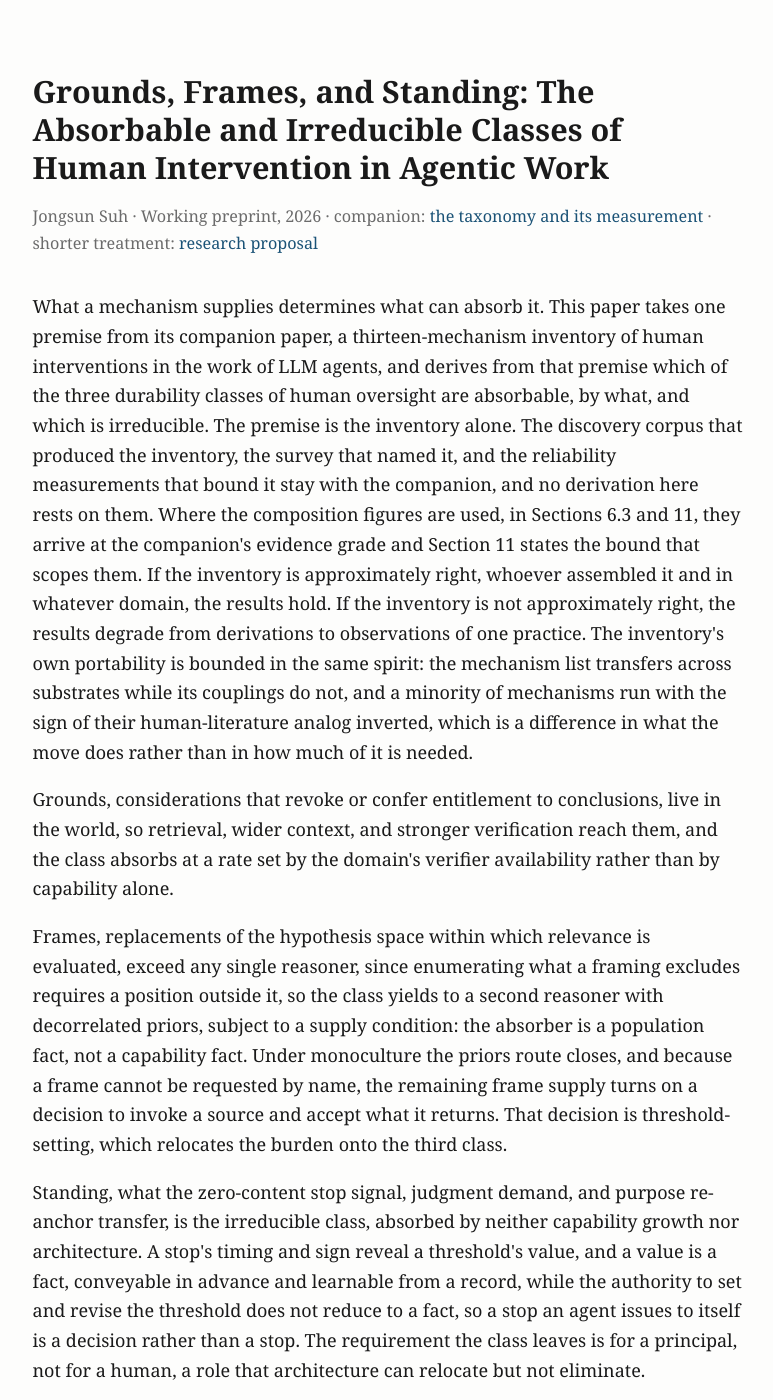
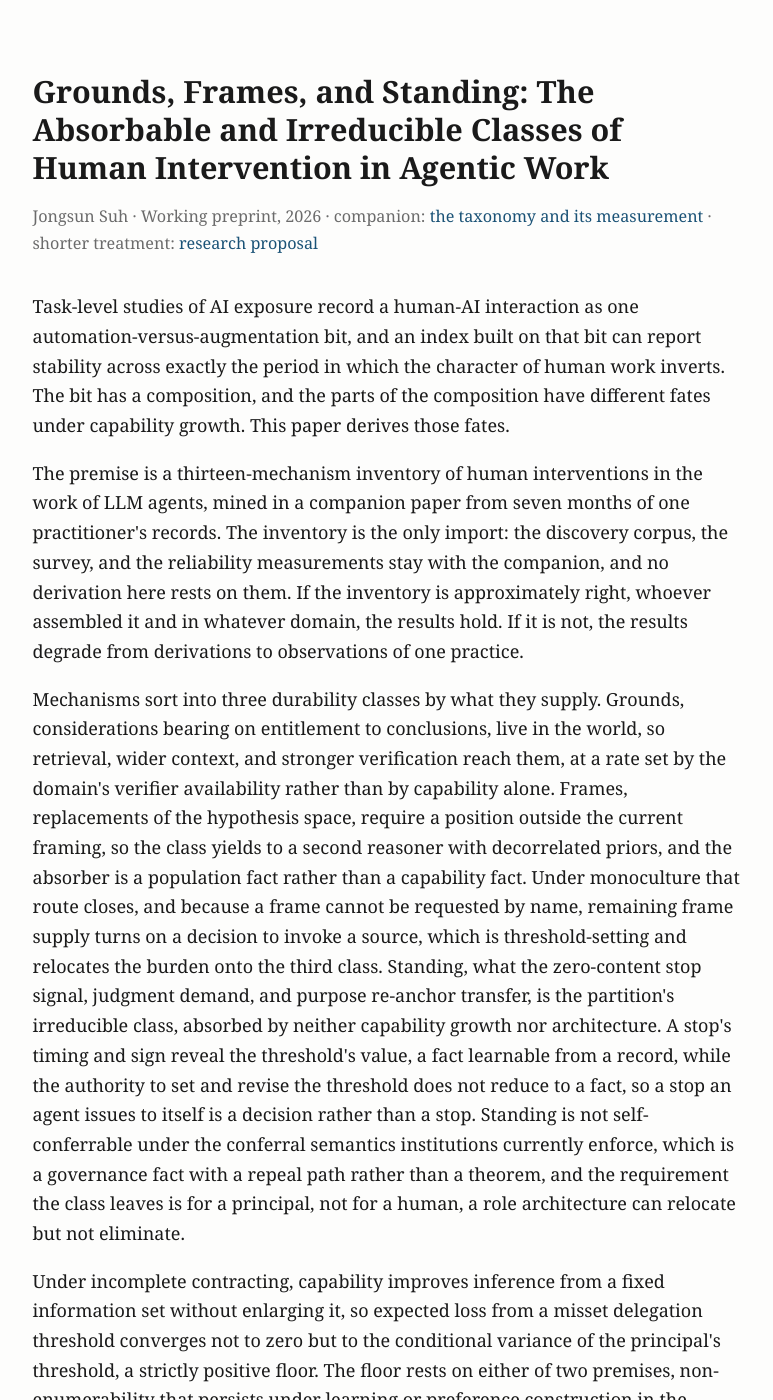
Before and after one commit to MajorLift/blog, a Jekyll site: the page built from papers/grounds-frames-standing.md, in a window 1280 px wide and 1400 px high. Shown: the whole window, without its empty margins (252-1025 px from the left). Built offline with Jekyll 4.4.1, drawn with Linux system fonts in a browser that asks for light colours; some of the changed text lies outside the part shown.

Commit message:
Both papers to their restructured builds
Taxonomy v1.6, durability v3.8. An audit found the content sound and the
packaging failing, so both abstracts were rebuilt without changing a claim.
The taxonomy paper now leads on the deliverable-directed family and carries
the reliability sample split and the coverage correction. The durability paper
leads on exposure-bit blindness, with the three-class partition demoted to its
third paragraph since it maps term for term onto ordinary intuition.

Two sections that claimed formal apparatus and delivered none are renamed and
restated as prose. Page abstracts re-mirrored verbatim from source; version
DOIs and PDFs updated.

```diff
--- a/papers/epistemic-content-taxonomy.md
+++ b/papers/epistemic-content-taxonomy.md
@@ -15,19 +15,19 @@ citation:
 <p class="post-meta">Jongsun Suh · Working preprint, 2026 · companion: <a href="{{ '/papers/grounds-frames-standing/' | relative_url }}">what the inventory entails about durability</a></p>
 
 <p>
-What do humans supply when they intervene in an AI agent's work? The field cannot say, because its records register every correction as one undifferentiated event. In the largest published analysis of agentic coding, 91.49% of failure resolutions required explicit user correction, and the finest-grained published taxonomy of that traffic splits it into correction, rejection, and failure report, which is three degrees of disagreement and zero degrees of content. Existing schemes index interventions by timing, authority, granularity, defect class, or interaction state, but none indexes what the input supplies.
+Under a two-axis coding of one practitioner's full record of 2,205 human inputs to LLM coding agents, the largest single family of interventions is deliverable-directed, operating on the produced artifact rather than on the agent's live reasoning, a result invariant across rater protocols and one that conversational event ontologies are structured to miss. The records behind every large-scale published taxonomy of this traffic register each correction as one undifferentiated event. In the largest published analysis of agentic coding, 91.49% of failure resolutions required explicit user correction, and the finest-grained published taxonomy of that traffic splits it into correction, rejection, and failure report, which is three degrees of disagreement and zero degrees of content. Existing schemes index interventions by timing, authority, granularity, defect class, or interaction state, but none indexes what the input supplies.
 </p>
 
 <p>
-From seven months of documented practice with LLM coding agents, this paper derives nine recurring intervention mechanisms indexed by epistemic content, with a lower-evidence second tier of four, thirteen in all. Twelve of the thirteen already carry established names in the literatures surveyed, and the recommendation is to adopt those names rather than coin new ones. What is left as new is bounded by the survey that looked for it: the survey is access-filtered and searched on this paper's own coinages, legal cross-examination is a probable prior home for one mechanism, and every novelty claim is therefore scoped to the literatures surveyed.
+From seven months of documented practice, this paper derives nine recurring intervention mechanisms indexed by epistemic content, with a lower-evidence second tier of four, thirteen in all. Three of the nine inject zero domain content, moving only commitment, salience, or attention. Twelve of the thirteen already carry established names in the literatures surveyed, and the recommendation is to adopt those names rather than coin new ones. What is left as new is bounded by the survey that looked for it: the survey is access-filtered and searched on this paper's own coinages, legal cross-examination is a probable prior home for one mechanism, and every novelty claim is therefore scoped to the literatures surveyed.
 </p>
 
 <p>
-Three of the nine mechanisms carry no task-domain content at all, moving only commitment, salience, or attention. Re-coding the corpus's full 2,205-input record forced the scheme into two axes: alongside its content class, every intervention carries a target, whether the live reasoning, the deliverable, the rule store, the communication channel, or the agent's self-model. Under the two-axis scheme the deliverable-directed family is the largest, a result invariant across rater protocols and one that conversational event ontologies are structured to miss.
+Re-coding the corpus's full 2,205-input record forced the scheme into two axes: alongside its content class, every intervention carries a target, whether the live reasoning, the deliverable, the rule store, the communication channel, or the agent's self-model. The same re-coding measured the original inventory's coverage. The thirteen mechanisms cover roughly a third of coded interventions rather than seven-eighths, and the 14 percent of inputs a single-pass coder flagged as unmappable, the figure that prompted the re-code, is a floor rather than an estimate.
 </p>
 
 <p>
-The measurement that matters for a taxonomy is whether raters other than its author can apply it. Blind rater pairs drawn from different model tiers reach a kappa of 0.77 on whether an input is an intervention at all and 0.70 on its content family once labeling conventions are pinned, against a same-family upper bound of 0.86. The family figure is the third of three passes over one corpus, and the conventions that lifted it were derived from the first pass's disagreements, so the runs are a sequence rather than a design. On sessions held out from the scheme's development the gate replicates at 0.82 while family agreement falls to 0.58, so the family axis is the weaker measurement. Neither figure bounds the composition shares, which were produced under a later scheme version after the author adjudicated the contested rows, and no reliability figure attaches to that instrument.
+The measurement that matters for a taxonomy is whether raters other than its author can apply it. Blind rater pairs drawn from different model tiers reach a kappa of 0.77 on whether an input is an intervention at all and 0.70 on its content family once labeling conventions are pinned, against a same-family upper bound of 0.86. The family figure is the third of three passes over one corpus, and the conventions that lifted it were derived from the first pass's disagreements, so the runs are a sequence rather than a design. On sessions held out from the scheme's development the gate replicates at 0.82 while family agreement falls to 0.58. Those two figures rest on different samples, the gate computed over all 93 held-out items, the family figure over the 19 items both raters called an intervention, so the family axis is the weaker measurement and its held-out point estimate reads as an order of magnitude rather than a value. Neither figure bounds the composition shares, which were produced under a later scheme version after the author adjudicated the contested rows, and no reliability figure attaches to that instrument.
 </p>
 
 <p>
--- a/papers/grounds-frames-standing.md
+++ b/papers/grounds-frames-standing.md
@@ -15,32 +15,24 @@ citation:
 <p class="post-meta">Jongsun Suh · Working preprint, 2026 · companion: <a href="{{ '/papers/epistemic-content-taxonomy/' | relative_url }}">the taxonomy and its measurement</a> · shorter treatment: <a href="{{ '/papers/grounds-frames-standing-proposal/' | relative_url }}">research proposal</a></p>
 
 <p>
-What a mechanism supplies determines what can absorb it. This paper takes one premise from its companion paper, a thirteen-mechanism inventory of human interventions in the work of LLM agents, and derives from that premise which of the three durability classes of human oversight are absorbable, by what, and which is irreducible. The premise is the inventory alone. The discovery corpus that produced the inventory, the survey that named it, and the reliability measurements that bound it stay with the companion, and no derivation here rests on them. Where the composition figures are used, in Sections 6.3 and 11, they arrive at the companion's evidence grade and Section 11 states the bound that scopes them. If the inventory is approximately right, whoever assembled it and in whatever domain, the results hold. If the inventory is not approximately right, the results degrade from derivations to observations of one practice. The inventory's own portability is bounded in the same spirit: the mechanism list transfers across substrates while its couplings do not, and a minority of mechanisms run with the sign of their human-literature analog inverted, which is a difference in what the move does rather than in how much of it is needed.
+Task-level studies of AI exposure record a human-AI interaction as one automation-versus-augmentation bit, and an index built on that bit can report stability across exactly the period in which the character of human work inverts. The bit has a composition, and the parts of the composition have different fates under capability growth. This paper derives those fates.
 </p>
 
 <p>
-Grounds, considerations that revoke or confer entitlement to conclusions, live in the world, so retrieval, wider context, and stronger verification reach them, and the class absorbs at a rate set by the domain's verifier availability rather than by capability alone.
+The premise is a thirteen-mechanism inventory of human interventions in the work of LLM agents, mined in a companion paper from seven months of one practitioner's records. The inventory is the only import: the discovery corpus, the survey, and the reliability measurements stay with the companion, and no derivation here rests on them. If the inventory is approximately right, whoever assembled it and in whatever domain, the results hold. If it is not, the results degrade from derivations to observations of one practice.
 </p>
 
 <p>
-Frames, replacements of the hypothesis space within which relevance is evaluated, exceed any single reasoner, since enumerating what a framing excludes requires a position outside it, so the class yields to a second reasoner with decorrelated priors, subject to a supply condition: the absorber is a population fact, not a capability fact. Under monoculture the priors route closes, and because a frame cannot be requested by name, the remaining frame supply turns on a decision to invoke a source and accept what it returns. That decision is threshold-setting, which relocates the burden onto the third class.
+Mechanisms sort into three durability classes by what they supply. Grounds, considerations bearing on entitlement to conclusions, live in the world, so retrieval, wider context, and stronger verification reach them, at a rate set by the domain's verifier availability rather than by capability alone. Frames, replacements of the hypothesis space, require a position outside the current framing, so the class yields to a second reasoner with decorrelated priors, and the absorber is a population fact rather than a capability fact. Under monoculture that route closes, and because a frame cannot be requested by name, remaining frame supply turns on a decision to invoke a source, which is threshold-setting and relocates the burden onto the third class. Standing, what the zero-content stop signal, judgment demand, and purpose re-anchor transfer, is the partition's irreducible class, absorbed by neither capability growth nor architecture. A stop's timing and sign reveal the threshold's value, a fact learnable from a record, while the authority to set and revise the threshold does not reduce to a fact, so a stop an agent issues to itself is a decision rather than a stop. Standing is not self-conferrable under the conferral semantics institutions currently enforce, which is a governance fact with a repeal path rather than a theorem, and the requirement the class leaves is for a principal, not for a human, a role architecture can relocate but not eliminate.
 </p>
 
 <p>
-Standing, what the zero-content stop signal, judgment demand, and purpose re-anchor transfer, is the irreducible class, absorbed by neither capability growth nor architecture. A stop's timing and sign reveal a threshold's value, and a value is a fact, conveyable in advance and learnable from a record, while the authority to set and revise the threshold does not reduce to a fact, so a stop an agent issues to itself is a decision rather than a stop. The requirement the class leaves is for a principal, not for a human, a role that architecture can relocate but not eliminate.
-</p>
-
-<p>
-Under incomplete contracting, capability improves inference from a fixed information set without enlarging it, so expected loss from a misset delegation threshold converges not to zero but to the conditional variance of the principal's threshold, which is a strictly positive floor. The floor rests on either of two premises, non-enumerability that persists under learning or preference construction in the threshold itself, so the framework's sharpest falsifier is the failure of both together rather than of either alone.
-</p>
-
-<p>
-The policy-facing corollary is compositional: the grounds-shaped fraction of human input should decline as capability grows while the standing-shaped fraction should not, so task-level exposure indices that record one automation-versus-augmentation bit can report stability across exactly the period in which the character of human work inverts.
+Under incomplete contracting, capability improves inference from a fixed information set without enlarging it, so expected loss from a misset delegation threshold converges not to zero but to the conditional variance of the principal's threshold, a strictly positive floor. The floor rests on either of two premises, non-enumerability that persists under learning or preference construction in the threshold itself, so the framework's sharpest falsifier is the failure of both premises together. The mechanism list transfers across substrates while its couplings do not, and a minority of mechanisms run with the sign of their human-literature analog inverted, changing what the move does rather than how much of it is needed. The policy-facing corollary is compositional: the grounds-shaped fraction of human input should decline as capability grows, the standing-shaped fraction should not, and the recorded bit is blind to both movements at once.
 </p>
 
 <p>
 <a href="{{ '/assets/pdf/suh-2026-grounds-frames-standing.pdf' | relative_url }}">PDF</a> ·
-<a href="https://doi.org/10.5281/zenodo.21741160">DOI: 10.5281/zenodo.21741160</a> ·
+<a href="https://doi.org/10.5281/zenodo.21744427">DOI: 10.5281/zenodo.21744427</a> ·
 <a href="https://doi.org/10.5281/zenodo.21563154">all versions</a>
 </p>
 
```
Also changed, not shown: other parts of papers/epistemic-content-taxonomy.md (+2 -2 lines), other parts of papers/grounds-frames-standing.md (+1 -1 lines), 2 other files.
